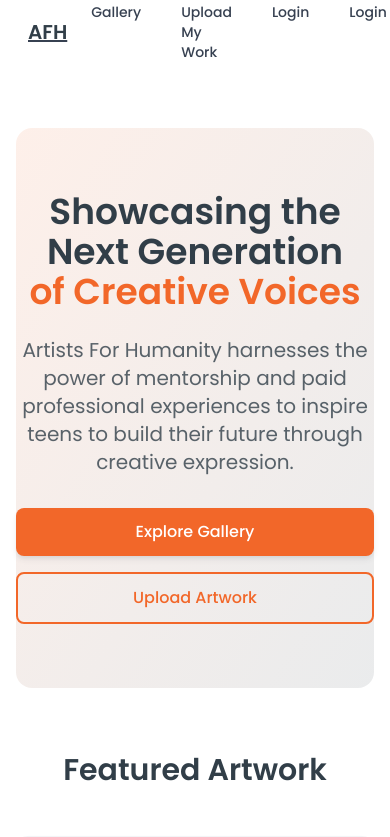
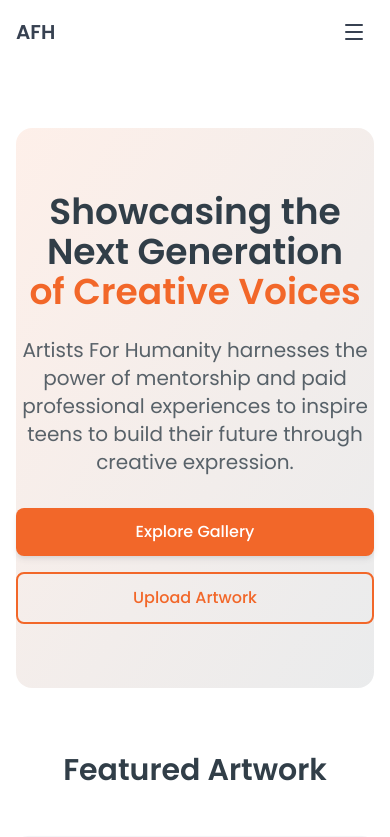
Before and after one commit to JumboCode/artists-for-humanity, a Next.js app: page / in a window 390 px wide. Shown: the top 837 px of the page. Built offline with nearby package versions, Linux system fonts and the light colour scheme.

Commit message:
added hamburger

```diff
--- a/app/components/Navbar.tsx
+++ b/app/components/Navbar.tsx
@@ -1,12 +1,15 @@
 "use client";
+import { useState } from "react";
 import Link from "next/link";
 import { usePathname } from "next/navigation";
+import { Menu, X } from "lucide-react";
 
 const Navbar = () => {
   const pathname = usePathname();
+  const [isOpen, setIsOpen] = useState(false);
 
   const linkClasses = (path: string) =>
-    `px-3 py-2 rounded-md text-sm font-medium transition-colors duration-200 ${
+    `block px-3 py-2 rounded-md text-sm font-medium transition-colors duration-200 ${
       pathname === path
         ? "underline text-gray-700 hover:text-gray-700"
         : "text-gray-700 hover:bg-gray-100 hover:text-gray-700"
@@ -16,12 +19,13 @@
     <nav className="bg-white shadow-md">
       <div className="max-w-7xl mx-auto px-4 sm:px-6 lg:px-8">
         <div className="flex justify-between h-16 items-center">
-          <Link href="/" className={linkClasses("/")}>
-            <h1 className="text-xl font-semibold ">AFH</h1>
+          {/* Logo */}
+          <Link href="/" className="text-xl font-semibold text-gray-700">
+            AFH
           </Link>
 
-          <div className="flex space-x-4">
-
+          {/* Desktop Links */}
+          <div className="hidden md:flex space-x-4">
             <Link href="/user-portal" className={linkClasses("/user-portal")}>
               Gallery
             </Link>
@@ -31,12 +35,48 @@
             <Link href="/login" className={linkClasses("/login")}>
               Login
             </Link>
-            <Link href="*" className={linkClasses("/error404")}>
+          </div>
+
+          {/* Mobile Menu Button */}
+          <div className="md:hidden">
+            <button
+              onClick={() => setIsOpen(!isOpen)}
+              className="p-2 rounded-md text-gray-700 hover:bg-gray-100 focus:outline-none"
+            >
+              {isOpen ? <X size={24} /> : <Menu size={24} />}
+            </button>
+          </div>
+        </div>
+      </div>
+
+      {/* Mobile Dropdown Menu */}
+      {isOpen && (
+        <div className="md:hidden border-t border-gray-200 bg-white">
+          <div className="px-2 pt-2 pb-3 space-y-1">
+            <Link
+              href="/user-portal"
+              className={linkClasses("/user-portal")}
+              onClick={() => setIsOpen(false)}
+            >
+              Gallery
+            </Link>
+            <Link
+              href="/upload"
+              className={linkClasses("/upload")}
+              onClick={() => setIsOpen(false)}
+            >
+              Upload My Work
+            </Link>
+            <Link
+              href="/login"
+              className={linkClasses("/login")}
+              onClick={() => setIsOpen(false)}
+            >
               Login
             </Link>
           </div>
         </div>
-      </div>
+      )}
     </nav>
   );
 };
--- a/package.json
+++ b/package.json
@@ -27,6 +27,7 @@
     "@next-auth/prisma-adapter": "^1.0.7",
     "@prisma/client": "^6.1.0",
     "@tailwindcss/forms": "^0.5.10",
+    "lucide-react": "^0.546.0",
     "next": "^15.1.1",
     "next-auth": "^4.24.10",
     "prisma": "^6.1.0",
```
Also changed, not shown: 1 other file (tests, documents, lock files or other folders).
